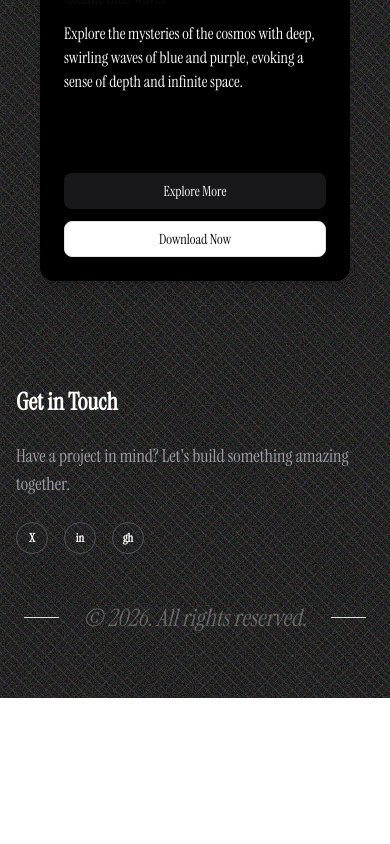
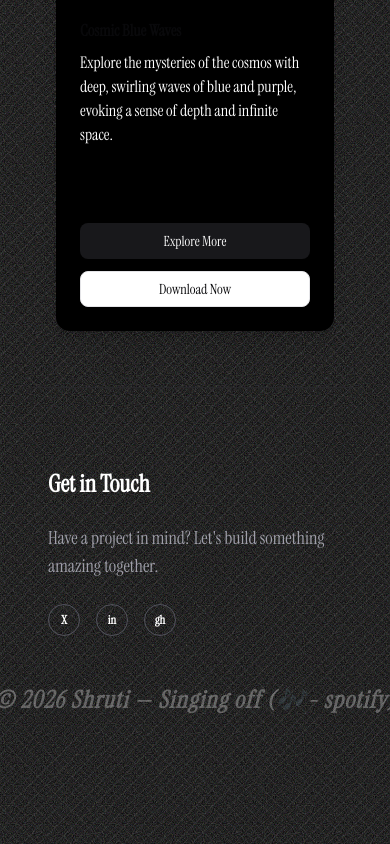
Before and after one commit to shrutidotdev/shruti, a Next.js app: page / in a window 390 px wide. Shown: the part 2940-3784 px from the top of the page. Before the commit the page ends 3638 px from the top, so only its background shows below. Built offline with nearby package versions, Linux system fonts and the light colour scheme; no server answers.

Commit message:
refactor: update Header and Footer styling, navigation menu, and global layout

```diff
--- a/app/components/FooterSection.tsx
+++ b/app/components/FooterSection.tsx
@@ -12,7 +12,7 @@ export default function FooterSection() {
   ];
 
   return (
-    <footer className="w-full space-y-8">
+    <footer className="w-full space-y-8 relative mx-auto max-w-4xl rounded-lg px-4 sm:px-6 lg:px-8 py-8 sm:py-12">
       {/* Contact Section */}
       <div className="space-y-6">
         <h1 className="text-2xl font-semibold">Get in Touch</h1>
@@ -41,10 +41,10 @@ export default function FooterSection() {
         transition={{ duration: 0.5, delay: 0.2 }}
         className="w-full p-2 sm:p-4  flex flex-col items-center justify-center"
       >
-        <div className="flex items-center justify-center gap-4 w-full py-2 mb-4 ">
+        <div className="z-0 flex items-center justify-center gap-4 w-full py-2 mb-4 ">
           <Separator className="flex-1" />
-          <h1 className="text-2xl sm:text-xl opacity-30 whitespace-nowrap text-center px-2 italic">
-            © 2026. All rights reserved.
+          <h1 className="text-2xl font-bold tracking-wider sm:text-xl opacity-30 text-white whitespace-nowrap text-center px-2 italic">
+            © 2026 Shruti — Singing off (🎶- spotify)
           </h1>
           <Separator className="flex-1" />
         </div>
--- a/app/components/Header.tsx
+++ b/app/components/Header.tsx
@@ -13,7 +13,7 @@ import {
 
 export function Header() {
   return (
-    <header className="sticky top-0 z-50 h-16 w-full border-b bg-black text-white backdrop-blur-2xl transition-shadow">
+    <header className="sticky top-0 z-50 h-16 w-full bg-black text-white backdrop-blur-2xl transition-shadow">
       <div className="mx-auto flex h-full w-full items-center justify-center px-0">
         {/* Logo and Navigation */}
         <div className="flex flex-col md:flex-row items-center justify-between w-full md:w-auto mx-4 md:mx-0">
@@ -50,16 +50,16 @@ export function Header() {
           <NavigationMenu className="hidden md:flex">
             <NavigationMenuList>
               <NavigationMenuItem>
-                <NavigationMenuTrigger className="bg-black text-md tracking-wide">Features</NavigationMenuTrigger>
-                <NavigationMenuContent>
+                <NavigationMenuTrigger className="bg-black text-base tracking-wide">Features</NavigationMenuTrigger>
+                <NavigationMenuContent className="bg-black border-none text-white">
                   <ul className="grid w-100 gap-3 p-4 md:w-125 md:grid-cols-2 lg:w-150">
                     <li>
                       <NavigationMenuLink asChild>
                         <a
-                          className="block select-none space-y-1  rounded-md p-3 leading-none no-underline outline-none transition-colors hover:bg-accent hover:text-accent-white focus-visible:bg-accent focus-visible:text-accent-white"
+                          className="block select-none space-y-1 rounded-md p-3 leading-none no-underline outline-none transition-colors hover:bg-accent hover:text-accent-white focus-visible:bg-accent focus-visible:text-accent-white"
                           href="/features/ai-powered"
                         >
-                          <div className="text-sm font-semibold">AI-Powered</div>
+                          <div className="text-base font-semibold">AI-Powered</div>
                           <p className="line-clamp-2 text-sm leading-snug text-muted-white">
                             Advanced AI capabilities to boost your productivity
                           </p>
@@ -72,7 +72,7 @@ export function Header() {
                           className="block select-none space-y-1 rounded-md p-3 leading-none no-underline outline-none transition-colors hover:bg-accent hover:text-accent-white focus-visible:bg-accent focus-visible:text-accent-white"
                           href="/features/real-time"
                         >
-                          <div className="text-sm font-semibold">Real-time</div>
+                          <div className="text-base font-semibold">Real-time</div>
                           <p className="line-clamp-2 text-sm leading-snug text-muted-white">
                             Instant updates and synchronization
                           </p>
@@ -84,8 +84,8 @@ export function Header() {
               </NavigationMenuItem>
 
               <NavigationMenuItem>
-                <NavigationMenuTrigger className="bg-transparent">Solutions</NavigationMenuTrigger>
-                <NavigationMenuContent>
+                <NavigationMenuTrigger className="bg-transparent text-base">Solutions</NavigationMenuTrigger>
+                <NavigationMenuContent className="bg-black border-none text-white">
                   <ul className="grid w-[400px] gap-3 p-4 md:w-[500px] md:grid-cols-2 lg:w-[600px]">
                     <li>
                       <NavigationMenuLink asChild>
@@ -93,7 +93,7 @@ export function Header() {
                           className="block select-none space-y-1 rounded-md p-3 leading-none no-underline outline-none transition-colors hover:bg-accent hover:text-accent-white focus-visible:bg-accent focus-visible:text-accent-white"
                           href="/solutions/enterprise"
                         >
-                          <div className="text-sm font-semibold">Enterprise</div>
+                          <div className="text-base font-semibold">Enterprise</div>
                           <p className="line-clamp-2 text-sm leading-snug text-muted-white">
                             Scalable solutions for large organizations
                           </p>
@@ -103,10 +103,10 @@ export function Header() {
                     <li>
                       <NavigationMenuLink asChild>
                         <a
-                          className="block select-none space-y-1 rounded-md p-3 leading-none no-underline outline-none transition-colors hover:bg-accent hover:text-accent-white focus-visible:bg-accent focus-visible:text-accent-white"
-                          href="/solutions/startup"
+                          className="block select-none space-y-1 rounded-md p-3 leading-none no-underline outline-none transition-colors border-none hover:bg-accent hover:text-accent-white focus-visible:bg-accent focus-visible:text-accent-white bg-black"
+                          href="/solutions/startup "
                         >
-                          <div className="text-sm font-semibold">Startup</div>
+                          <div className=" font-semibold">Startup</div>
                           <p className="line-clamp-2 text-sm leading-snug text-muted-white">
                             Flexible plans for growing teams
                           </p>
@@ -121,7 +121,7 @@ export function Header() {
                 <NavigationMenuLink asChild>
                   <a
                     href="/pricing"
-                    className="group inline-flex h-10 w-max items-center justify-center rounded-md bg-transparent px-4 py-2 text-sm font-medium transition-colors hover:bg-accent hover:text-accent-white focus-visible:bg-accent focus-visible:text-accent-white focus-visible:outline-none disabled:pointer-events-none disabled:opacity-50 data-[active]:bg-transparent data-[state=open]:bg-transparent"
+                    className="group inline-flex h-10 w-max items-center justify-center rounded-md bg-transparent px-4 py-2 text-base font-medium transition-colors hover:bg-accent hover:text-accent-white focus-visible:bg-accent focus-visible:text-accent-white focus-visible:outline-none disabled:pointer-events-none disabled:opacity-50 data-[active]:bg-transparent data-[state=open]:bg-transparent"
                   >
                     Pricing
                   </a>
@@ -132,7 +132,7 @@ export function Header() {
                 <NavigationMenuLink asChild>
                   <a
                     href="/docs"
-                    className="group inline-flex h-10 w-max items-center justify-center rounded-md bg-transparent px-4 py-2 text-sm font-medium transition-colors hover:bg-accent hover:text-accent-white focus-visible:bg-accent focus-visible:text-accent-white focus-visible:outline-none disabled:pointer-events-none disabled:opacity-50 data-[active]:bg-transparent data-[state=open]:bg-transparent"
+                    className="group inline-flex h-10 w-max items-center justify-center rounded-md bg-transparent px-4 py-2 text-base font-medium transition-colors hover:bg-accent hover:text-accent-white focus-visible:bg-accent focus-visible:text-accent-white focus-visible:outline-none disabled:pointer-events-none disabled:opacity-50 data-[active]:bg-transparent data-[state=open]:bg-transparent"
                   >
                     Docs
                   </a>
--- a/app/globals.css
+++ b/app/globals.css
@@ -91,11 +91,7 @@
   );
 }
 
-/* Custom utility class */
-@utility bg-stripes {
-  background-image: var(--background-stripes);
-  background-size: 14px 14px;
-}
+
 
 :root {
   --radius: 0.625rem;
--- a/app/page.tsx
+++ b/app/page.tsx
@@ -9,8 +9,8 @@ import { Header } from "./components/Header";
 export default function Home() {
   return (
     <div className=" min-h-screen w-full bg-black text-white font-sans overflow-hidden">
-      <div className="relative mx-auto max-w-4xl">
-       <div className="absolute inset-0 opacity-[0.18] bg-[repeating-linear-gradient(45deg,transparent,transparent_2px,rgba(255,255,255,0.4)_2px,rgba(255,255,255,0.4)_3px,transparent_3px,transparent_6px)]" />
+      <div className="relative mx-auto max-w-4xl rounded-lg px-4 sm:px-6 lg:px-8 py-8 sm:py-12">
+       <div className="absolute inset-0 opacity-[0.09] bg-[repeating-linear-gradient(45deg,transparent,transparent_2px,rgba(255,255,255,0.4)_2px,rgba(255,255,255,0.4)_3px,transparent_3px,transparent_6px)]" />
       <div className="absolute inset-0 opacity-[0.14] bg-[repeating-linear-gradient(-45deg,transparent,transparent_2px,rgba(255,255,255,0.35)_2px,rgba(255,255,255,0.35)_3px,transparent_3px,transparent_6px)]" />
 
       {/* Noise texture overlay - ENHANCED for texture */}
--- a/components/ui/navigation-menu.tsx
+++ b/components/ui/navigation-menu.tsx
@@ -59,7 +59,7 @@ function NavigationMenuItem({
 }
 
 const navigationMenuTriggerStyle = cva(
-  "group inline-flex h-9 w-max items-center justify-center rounded-md bg-black px-4 py-2 text-sm font-medium hover:bg-accent hover:text-accent-foreground focus:bg-accent focus:text-accent-foreground disabled:pointer-events-none disabled:opacity-50 data-[state=open]:hover:bg-accent data-[state=open]:text-accent-foreground data-[state=open]:focus:bg-accent data-[state=open]:bg-accent/50 focus-visible:ring-ring/50 outline-none transition-[color,box-shadow] focus-visible:ring-[3px] focus-visible:outline-1"
+  "group inline-flex h-9 w-max items-center justify-center rounded-md bg-background px-4 py-2 text-sm font-medium hover:bg-accent hover:text-accent-foreground focus:bg-accent focus:text-accent-foreground disabled:pointer-events-none disabled:opacity-50 data-[state=open]:hover:bg-accent data-[state=open]:text-accent-foreground data-[state=open]:focus:bg-accent data-[state=open]:bg-accent/50 focus-visible:ring-ring/50 outline-none transition-[color,box-shadow] focus-visible:ring-[3px] focus-visible:outline-1"
 )
 
 function NavigationMenuTrigger({
```
